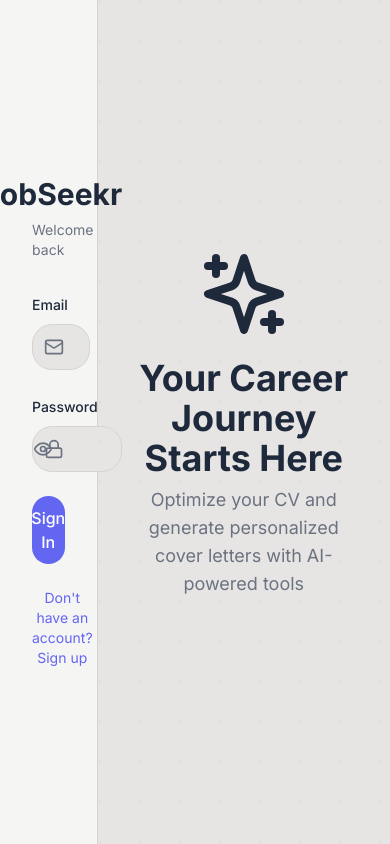
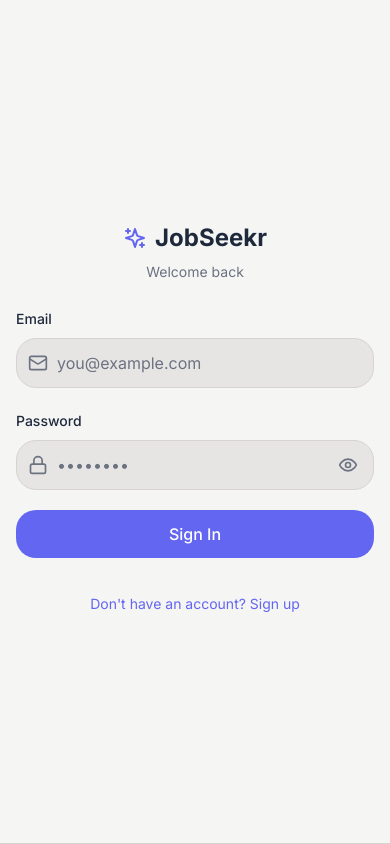
Before and after one commit to B1zzyy/JobSeekr, a Next.js app: page /auth in a window 390 px wide. Built offline with nearby package versions, Linux system fonts and the light colour scheme.

Commit message:
Make the signup/signin page mobile responsive and change the contents of the main page for mobile devices too to improve UX/UI

```diff
--- a/app/auth/page.tsx
+++ b/app/auth/page.tsx
@@ -93,21 +93,21 @@ export default function AuthPage() {
   }
 
   return (
-    <div className="min-h-screen flex">
-      {/* Left side - Form (1/4) */}
-      <div className="w-1/4 bg-card border-r border-border flex flex-col items-center justify-center p-8">
+    <div className="min-h-screen flex flex-col md:flex-row bg-background">
+      {/* Mobile: Full width form, Desktop: Left side form (1/4) */}
+      <div className="w-full md:w-1/4 bg-card md:border-r border-b md:border-b-0 border-border flex flex-col items-center justify-center p-4 sm:p-6 md:p-8 min-h-[100vh] md:min-h-screen">
         <div className="w-full max-w-md">
           {signupSuccess ? (
             /* Success View */
-            <div className="space-y-6 text-center animate-fade-in-slide-down">
+            <div className="space-y-6 text-center animate-fade-in-slide-down py-4">
               <div className="flex justify-center mb-4">
-                <CheckCircle2 className="w-16 h-16 text-primary" />
+                <CheckCircle2 className="w-12 h-12 sm:w-16 sm:h-16 text-primary" />
               </div>
 
               <div className="space-y-3">
-                <h2 className="text-2xl font-bold text-foreground">Account Created Successfully!</h2>
-                <p className="text-muted-foreground text-sm leading-relaxed">
-                  We've sent a confirmation email to <span className="font-semibold text-foreground">{signupEmail}</span>.
+                <h2 className="text-xl sm:text-2xl font-bold text-foreground">Account Created Successfully!</h2>
+                <p className="text-muted-foreground text-sm leading-relaxed px-2">
+                  We've sent a confirmation email to <span className="font-semibold text-foreground break-all">{signupEmail}</span>.
                   Please check your inbox and click the confirmation link to verify your email address.
                 </p>
               </div>
@@ -115,7 +115,7 @@ export default function AuthPage() {
               <div className="flex flex-col gap-3 pt-4">
                 <button
                   onClick={handleOpenMail}
-                  className="w-full py-2.5 bg-primary text-primary-foreground rounded-lg font-medium hover:opacity-90 focus:outline-none focus:ring-2 focus:ring-ring focus:ring-offset-2 transition-all flex items-center justify-center gap-2"
+                  className="w-full py-3 sm:py-2.5 bg-primary text-primary-foreground rounded-lg font-medium hover:opacity-90 focus:outline-none focus:ring-2 focus:ring-ring focus:ring-offset-2 transition-all flex items-center justify-center gap-2 text-base sm:text-sm"
                 >
                   <Mail className="w-5 h-5" />
                   Open Mail
@@ -123,7 +123,7 @@ export default function AuthPage() {
 
                 <button
                   onClick={handleGoToLogin}
-                  className="w-full py-2.5 bg-background border border-input text-foreground rounded-lg font-medium hover:bg-muted focus:outline-none focus:ring-2 focus:ring-ring focus:ring-offset-2 transition-all"
+                  className="w-full py-3 sm:py-2.5 bg-background border border-input text-foreground rounded-lg font-medium hover:bg-muted focus:outline-none focus:ring-2 focus:ring-ring focus:ring-offset-2 transition-all text-base sm:text-sm"
                 >
                   Login
                 </button>
@@ -133,10 +133,10 @@ export default function AuthPage() {
             /* Auth Form */
             <>
               {/* Logo/Title */}
-              <div className="mb-8 text-center">
+              <div className="mb-6 sm:mb-8 text-center">
                 <div className="flex items-center justify-center gap-2 mb-2">
-                  <Sparkles className="w-8 h-8 text-primary" />
-                  <h1 className="text-3xl font-bold text-foreground">JobSeekr</h1>
+                  <Sparkles className="w-6 h-6 sm:w-8 sm:h-8 text-primary" />
+                  <h1 className="text-2xl sm:text-3xl font-bold text-foreground">JobSeekr</h1>
                 </div>
                 <p className="text-muted-foreground text-sm">
                   {isSignUp ? 'Create your account' : 'Welcome back'}
@@ -144,7 +144,7 @@ export default function AuthPage() {
               </div>
 
               {/* Auth Form */}
-              <form onSubmit={handleSubmit} className="space-y-6">
+              <form onSubmit={handleSubmit} className="space-y-5 sm:space-y-6">
                 {/* Error Message */}
                 {error && (
                   <div className="p-3 rounded-lg bg-destructive/10 border border-destructive/20 text-destructive text-sm">
@@ -167,7 +167,7 @@ export default function AuthPage() {
                         required={isSignUp}
                         value={username}
                         onChange={(e) => setUsername(e.target.value.slice(0, 15))}
-                        className="w-full pl-10 pr-16 py-2.5 bg-background border border-input rounded-lg text-foreground placeholder:text-muted-foreground focus:outline-none focus:ring-2 focus:ring-ring focus:border-transparent transition-all"
+                        className="w-full pl-10 pr-16 py-3 sm:py-2.5 bg-background border border-input rounded-lg text-foreground placeholder:text-muted-foreground focus:outline-none focus:ring-2 focus:ring-ring focus:border-transparent transition-all text-base sm:text-sm"
                         placeholder="Username"
                         maxLength={15}
                       />
@@ -194,8 +194,9 @@ export default function AuthPage() {
                       required
                       value={email}
                       onChange={(e) => setEmail(e.target.value)}
-                      className="w-full pl-10 pr-4 py-2.5 bg-background border border-input rounded-lg text-foreground placeholder:text-muted-foreground focus:outline-none focus:ring-2 focus:ring-ring focus:border-transparent transition-all"
+                      className="w-full pl-10 pr-4 py-3 sm:py-2.5 bg-background border border-input rounded-lg text-foreground placeholder:text-muted-foreground focus:outline-none focus:ring-2 focus:ring-ring focus:border-transparent transition-all text-base sm:text-sm"
                       placeholder="you@example.com"
+                      autoComplete="email"
                     />
                   </div>
                 </div>
@@ -214,14 +215,15 @@ export default function AuthPage() {
                       required
                       value={password}
                       onChange={(e) => setPassword(e.target.value)}
-                      className="w-full pl-10 pr-12 py-2.5 bg-background border border-input rounded-lg text-foreground placeholder:text-muted-foreground focus:outline-none focus:ring-2 focus:ring-ring focus:border-transparent transition-all"
+                      className="w-full pl-10 pr-12 py-3 sm:py-2.5 bg-background border border-input rounded-lg text-foreground placeholder:text-muted-foreground focus:outline-none focus:ring-2 focus:ring-ring focus:border-transparent transition-all text-base sm:text-sm"
                       placeholder="••••••••"
                       minLength={6}
+                      autoComplete={isSignUp ? 'new-password' : 'current-password'}
                     />
                     <button
                       type="button"
                       onClick={() => setShowPassword(!showPassword)}
-                      className="absolute right-3 top-1/2 -translate-y-1/2 text-muted-foreground hover:text-foreground transition-colors focus:outline-none"
+                      className="absolute right-3 top-1/2 -translate-y-1/2 text-muted-foreground hover:text-foreground transition-colors focus:outline-none p-1 touch-manipulation"
                       aria-label={showPassword ? 'Hide password' : 'Show password'}
                     >
                       {showPassword ? (
@@ -248,18 +250,19 @@ export default function AuthPage() {
                         required={isSignUp}
                         value={confirmPassword}
                         onChange={(e) => setConfirmPassword(e.target.value)}
-                        className={`w-full pl-10 pr-12 py-2.5 bg-background border rounded-lg text-foreground placeholder:text-muted-foreground focus:outline-none focus:ring-2 focus:ring-ring focus:border-transparent transition-all ${
+                        className={`w-full pl-10 pr-12 py-3 sm:py-2.5 bg-background border rounded-lg text-foreground placeholder:text-muted-foreground focus:outline-none focus:ring-2 focus:ring-ring focus:border-transparent transition-all text-base sm:text-sm ${
                           confirmPassword.length > 0 && password !== confirmPassword
                             ? 'border-destructive'
                             : 'border-input'
                         }`}
                         placeholder="••••••••"
                         minLength={6}
+                        autoComplete="new-password"
                       />
                       <button
                         type="button"
                         onClick={() => setShowConfirmPassword(!showConfirmPassword)}
-                        className="absolute right-3 top-1/2 -translate-y-1/2 text-muted-foreground hover:text-foreground transition-colors focus:outline-none"
+                        className="absolute right-3 top-1/2 -translate-y-1/2 text-muted-foreground hover:text-foreground transition-colors focus:outline-none p-1 touch-manipulation"
                         aria-label={showConfirmPassword ? 'Hide password' : 'Show password'}
                       >
                         {showConfirmPassword ? (
@@ -279,7 +282,7 @@ export default function AuthPage() {
                 <button
                   type="submit"
                   disabled={loading}
-                  className="w-full py-2.5 bg-primary text-primary-foreground rounded-lg font-medium hover:opacity-90 focus:outline-none focus:ring-2 focus:ring-ring focus:ring-offset-2 disabled:opacity-50 disabled:cursor-not-allowed transition-all flex items-center justify-center gap-2"
+                  className="w-full py-3 sm:py-2.5 bg-primary text-primary-foreground rounded-lg font-medium hover:opacity-90 focus:outline-none focus:ring-2 focus:ring-ring focus:ring-offset-2 disabled:opacity-50 disabled:cursor-not-allowed transition-all flex items-center justify-center gap-2 text-base sm:text-sm touch-manipulation"
                 >
                   {loading ? (
                     <>
@@ -292,7 +295,7 @@ export default function AuthPage() {
                 </button>
 
                 {/* Toggle between Sign In and Sign Up */}
-                <div className="text-center text-sm">
+                <div className="text-center text-sm pt-2">
                   <button
                     type="button"
                     onClick={() => {
@@ -303,7 +306,7 @@ export default function AuthPage() {
                         setUsername('')
                       }
                     }}
-                    className="text-primary hover:underline"
+                    className="text-primary hover:underline touch-manipulation py-2"
                   >
                     {isSignUp
                       ? 'Already have an account? Sign in'
@@ -316,8 +319,8 @@ export default function AuthPage() {
         </div>
       </div>
 
-      {/* Right side - Image/Video (3/4) */}
-      <div className="flex-1 bg-gradient-to-br from-primary/20 via-accent/10 to-background relative overflow-hidden">
+      {/* Right side - Image/Video (3/4) - Hidden on mobile, shown on desktop */}
+      <div className="hidden md:flex flex-1 bg-gradient-to-br from-primary/20 via-accent/10 to-background relative overflow-hidden">
         {/* Placeholder for image/video - you can replace this with an actual image or video */}
         <div className="absolute inset-0 flex items-center justify-center">
           <div className="text-center p-8">
--- a/app/globals.css
+++ b/app/globals.css
@@ -176,4 +176,9 @@
   .animate-fade-in-slide-down {
     animation: fadeInSlideDown 0.4s ease-out;
   }
+
+  /* Touch manipulation for better mobile interactions */
+  .touch-manipulation {
+    touch-action: manipulation;
+  }
 }
--- a/app/page.tsx
+++ b/app/page.tsx
@@ -203,14 +203,22 @@ export default function Home() {
 
   return (
     <div className="min-h-screen bg-background">
+      {/* Mobile: Logo and Title - Top Left */}
+      <div className="absolute top-4 left-4 md:hidden z-10 flex items-center gap-2 h-12">
+        <Sparkles className="w-5 h-5 text-primary flex-shrink-0" />
+        <h1 className="text-lg font-bold text-foreground leading-none">
+          JobSeekr
+        </h1>
+      </div>
+
       {/* User Profile - Top Right */}
-      <div className="absolute top-4 right-4 md:top-8 md:right-8 z-10">
+      <div className="absolute top-4 right-4 md:top-8 md:right-8 z-10 flex items-center h-12">
         <UserProfile />
       </div>
 
-      <div className="container mx-auto px-4 pt-20 md:pt-24 pb-8 md:pb-12 lg:pb-16 max-w-4xl">
-        {/* Header */}
-        <div className="text-center mb-8 md:mb-12">
+      <div className="container mx-auto px-4 pt-28 md:pt-24 pb-8 md:pb-12 lg:pb-16 max-w-4xl">
+        {/* Header - Desktop Only */}
+        <div className="hidden md:block text-center mb-8 md:mb-12">
           <div className="flex items-center justify-center gap-3 mb-4">
             <Sparkles className="w-8 h-8 md:w-10 md:h-10 text-primary" />
             <h1 className="text-3xl md:text-4xl lg:text-5xl font-bold text-foreground">
--- a/components/JobDescriptionInput.tsx
+++ b/components/JobDescriptionInput.tsx
@@ -32,7 +32,7 @@ export default function JobDescriptionInput({ value, onChange, hasCV }: JobDescr
         onChange={(e) => onChange(e.target.value)}
         placeholder="Paste the job description here..."
         className={`w-full p-4 pr-20 rounded-lg border border-input bg-background text-foreground placeholder:text-muted-foreground focus:outline-none focus:ring-2 focus:ring-ring focus:border-transparent resize-none text-sm md:text-base scrollbar-minimal ${
-          hasCV ? 'h-[600px]' : 'h-64 md:h-80'
+          hasCV ? 'h-[350px] md:h-[600px]' : 'h-48 md:h-64 lg:h-80'
         }`}
       />
       <button
--- a/components/UserProfile.tsx
+++ b/components/UserProfile.tsx
@@ -60,9 +60,9 @@ export default function UserProfile() {
 
   if (loading) {
     return (
-      <div className="flex items-center gap-3">
-        <div className="w-10 h-10 rounded-full bg-muted animate-pulse" />
-        <div className="w-24 h-4 bg-muted rounded animate-pulse" />
+      <div className="flex items-center gap-2 md:gap-3">
+        <div className="w-9 h-9 md:w-10 md:h-10 rounded-full bg-muted animate-pulse" />
+        <div className="hidden md:block w-24 h-4 bg-muted rounded animate-pulse" />
       </div>
     )
   }
@@ -77,32 +77,35 @@ export default function UserProfile() {
     <div className="relative" ref={dropdownRef}>
       <button
         onClick={() => setIsOpen(!isOpen)}
-        className="flex items-center gap-3 px-4 py-2 rounded-lg hover:bg-muted transition-colors"
+        className="flex items-center gap-2 md:gap-3 px-2 md:px-4 py-1.5 md:py-2 rounded-lg hover:bg-muted transition-colors touch-manipulation"
         aria-label="User menu"
       >
-        <span className="text-sm font-medium text-foreground">{displayName}</span>
-        <div className="w-10 h-10 rounded-full bg-primary/10 border-2 border-primary/20 flex items-center justify-center">
-          <UserIcon className="w-5 h-5 text-primary" />
+        {/* Desktop: Show text, Mobile: Hide text */}
+        <span className="hidden md:inline text-sm font-medium text-foreground">{displayName}</span>
+        {/* Avatar - smaller on mobile */}
+        <div className="w-9 h-9 md:w-10 md:h-10 rounded-full bg-primary/10 border-2 border-primary/20 flex items-center justify-center flex-shrink-0">
+          <UserIcon className="w-4 h-4 md:w-5 md:h-5 text-primary" />
         </div>
-        <ChevronDown className={`w-4 h-4 text-muted-foreground transition-transform ${isOpen ? 'rotate-180' : ''}`} />
+        {/* Chevron - smaller on mobile, hidden on mobile when open */}
+        <ChevronDown className={`hidden md:block w-4 h-4 text-muted-foreground transition-transform ${isOpen ? 'rotate-180' : ''}`} />
       </button>
 
       {isOpen && (
-        <div className="absolute top-full right-0 mt-2 w-48 bg-card border border-border rounded-lg shadow-lg z-50 overflow-hidden">
+        <div className="absolute top-full right-0 mt-2 w-44 md:w-48 bg-card border border-border rounded-lg shadow-lg z-50 overflow-hidden">
           <div className="py-1">
             <Link
               href="/settings"
               onClick={() => setIsOpen(false)}
-              className="flex items-center gap-3 px-4 py-2.5 text-sm text-foreground hover:bg-muted transition-colors"
+              className="flex items-center gap-3 px-4 py-3 md:py-2.5 text-sm text-foreground hover:bg-muted transition-colors touch-manipulation"
             >
-              <Settings className="w-4 h-4" />
+              <Settings className="w-4 h-4 flex-shrink-0" />
               Settings
             </Link>
             <button
               onClick={handleSignOut}
-              className="w-full flex items-center gap-3 px-4 py-2.5 text-sm text-foreground hover:bg-muted transition-colors"
+              className="w-full flex items-center gap-3 px-4 py-3 md:py-2.5 text-sm text-foreground hover:bg-muted transition-colors touch-manipulation"
             >
-              <LogOut className="w-4 h-4" />
+              <LogOut className="w-4 h-4 flex-shrink-0" />
               Sign Out
             </button>
           </div>
```
